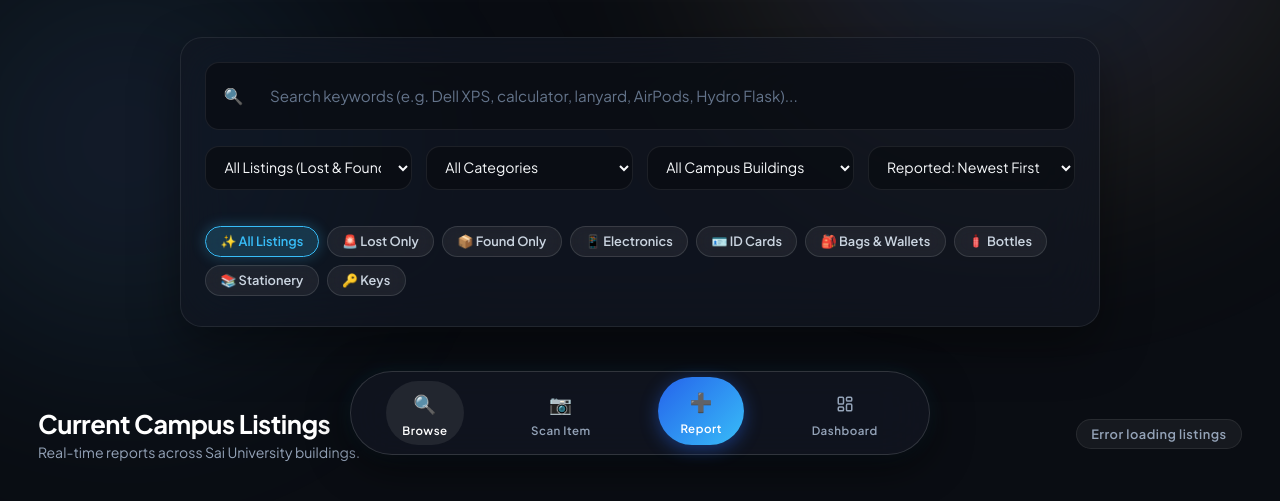
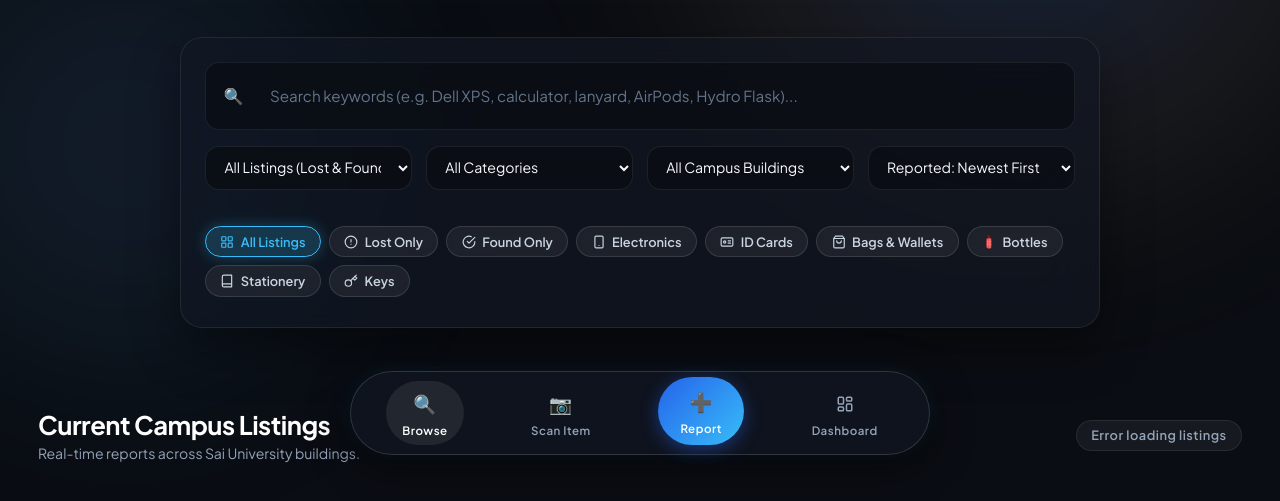
Before and after one commit to Code-with-VictoryMan/LOST---FOUND-WEBSITE-, a website: page public/index.html in a window 1280 px wide. Shown: the part 331-832 px from the top of the page. Drawn offline with Linux system fonts and the light colour scheme; no server answers.

Commit message:
style(ui): replace category filter chip emojis with crisp uniform SVG icons

```diff
--- a/public/index.html
+++ b/public/index.html
@@ -159,15 +159,36 @@
 
         <!-- Quick Filter Category & Type Chips -->
         <div class="quick-filter-chips" id="quickFilterChips" style="margin-top:0.85rem;">
-          <button type="button" class="chip active" data-type="all" data-cat="all">✨ All Listings</button>
-          <button type="button" class="chip hidden" id="chipMyReports" data-user-filter="me" style="border-color:var(--accent-amber);color:var(--accent-amber);font-weight:600;">👤 My Reported Items</button>
-          <button type="button" class="chip" data-type="lost" data-cat="all">🚨 Lost Only</button>
-          <button type="button" class="chip" data-type="found" data-cat="all">📦 Found Only</button>
-          <button type="button" class="chip" data-cat="Electronics &amp; Gadgets">📱 Electronics</button>
-          <button type="button" class="chip" data-cat="Student ID &amp; Cards">🪪 ID Cards</button>
-          <button type="button" class="chip" data-cat="Wallets &amp; Bags">🎒 Bags &amp; Wallets</button>
+          <button type="button" class="chip active" data-type="all" data-cat="all">
+            <svg width="14" height="14" viewBox="0 0 24 24" fill="none" stroke="currentColor" stroke-width="2" stroke-linecap="round" stroke-linejoin="round" aria-hidden="true"><rect x="3" y="3" width="7" height="7" rx="1"/><rect x="14" y="3" width="7" height="7" rx="1"/><rect x="14" y="14" width="7" height="7" rx="1"/><rect x="3" y="14" width="7" height="7" rx="1"/></svg>
+            All Listings
+          </button>
+          <button type="button" class="chip hidden" id="chipMyReports" data-user-filter="me" style="border-color:var(--accent-amber);color:var(--accent-amber);font-weight:600;">
+            <svg width="14" height="14" viewBox="0 0 24 24" fill="none" stroke="currentColor" stroke-width="2" stroke-linecap="round" stroke-linejoin="round" aria-hidden="true"><path d="M19 21v-2a4 4 0 0 0-4-4H9a4 4 0 0 0-4 4v2"/><circle cx="12" cy="7" r="4"/></svg>
+            My Reported Items
+          </button>
+          <button type="button" class="chip" data-type="lost" data-cat="all">
+            <svg width="14" height="14" viewBox="0 0 24 24" fill="none" stroke="currentColor" stroke-width="2" stroke-linecap="round" stroke-linejoin="round" aria-hidden="true"><circle cx="12" cy="12" r="10"/><line x1="12" y1="8" x2="12" y2="12"/><line x1="12" y1="16" x2="12.01" y2="16"/></svg>
+            Lost Only
+          </button>
+          <button type="button" class="chip" data-type="found" data-cat="all">
+            <svg width="14" height="14" viewBox="0 0 24 24" fill="none" stroke="currentColor" stroke-width="2" stroke-linecap="round" stroke-linejoin="round" aria-hidden="true"><path d="M22 11.08V12a10 10 0 1 1-5.93-9.14"/><polyline points="22 4 12 14.01 9 11.01"/></svg>
+            Found Only
+          </button>
+          <button type="button" class="chip" data-cat="Electronics &amp; Gadgets">
+            <svg width="14" height="14" viewBox="0 0 24 24" fill="none" stroke="currentColor" stroke-width="2" stroke-linecap="round" stroke-linejoin="round" aria-hidden="true"><rect x="5" y="2" width="14" height="20" rx="2" ry="2"/><line x1="12" y1="18" x2="12.01" y2="18"/></svg>
+            Electronics
+          </button>
+          <button type="button" class="chip" data-cat="Student ID &amp; Cards">
+            <svg width="14" height="14" viewBox="0 0 24 24" fill="none" stroke="currentColor" stroke-width="2" stroke-linecap="round" stroke-linejoin="round" aria-hidden="true"><rect x="2" y="5" width="20" height="14" rx="2"/><circle cx="8" cy="12" r="2"/><line x1="14" y1="10" x2="18" y2="10"/><line x1="14" y1="14" x2="18" y2="14"/></svg>
+            ID Cards
+          </button>
+          <button type="button" class="chip" data-cat="Wallets &amp; Bags">
+            <svg width="14" height="14" viewBox="0 0 24 24" fill="none" stroke="currentColor" stroke-width="2" stroke-linecap="round" stroke-linejoin="round" aria-hidden="true"><path d="M6 2 3 6v14a2 2 0 0 0 2 2h14a2 2 0 0 0 2-2V6l-3-4Z"/><line x1="3" y1="6" x2="21" y2="6"/><path d="M16 10a4 4 0 0 1-8 0"/></svg>
+            Bags &amp; Wallets
+          </button>
           <button type="button" class="chip" data-cat="Water Bottles &amp; Flasks">
-            <svg class="chip-bottle-icon" viewBox="0 0 24 24" width="14" height="14" style="display:inline-block; vertical-align:-2px; margin-right:4px;" aria-hidden="true">
+            <svg class="chip-bottle-icon" viewBox="0 0 24 24" width="14" height="14" style="display:inline-block;" aria-hidden="true">
               <defs>
                 <linearGradient id="redBottleGrad" x1="0%" y1="0%" x2="100%" y2="0%">
                   <stop offset="0%" stop-color="#dc2626"/>
@@ -188,10 +209,17 @@
               <line x1="8.5" y1="14" x2="15.5" y2="14" stroke="#ffffff" stroke-width="0.8" stroke-linecap="round" opacity="0.45"/>
               <line x1="8.5" y1="17" x2="15.5" y2="17" stroke="#ffffff" stroke-width="0.8" stroke-linecap="round" opacity="0.45"/>
               <line x1="9" y1="7.5" x2="9" y2="21" stroke="#ffffff" stroke-width="0.9" stroke-linecap="round" opacity="0.55"/>
-            </svg>Bottles
+            </svg>
+            Bottles
           </button>
-          <button type="button" class="chip" data-cat="Books &amp; Stationery">📚 Stationery</button>
-          <button type="button" class="chip" data-cat="Keys &amp; Access Cards">🔑 Keys</button>
+          <button type="button" class="chip" data-cat="Books &amp; Stationery">
+            <svg width="14" height="14" viewBox="0 0 24 24" fill="none" stroke="currentColor" stroke-width="2" stroke-linecap="round" stroke-linejoin="round" aria-hidden="true"><path d="M4 19.5v-15A2.5 2.5 0 0 1 6.5 2H20v20H6.5a2.5 2.5 0 0 1 0-5H20"/></svg>
+            Stationery
+          </button>
+          <button type="button" class="chip" data-cat="Keys &amp; Access Cards">
+            <svg width="14" height="14" viewBox="0 0 24 24" fill="none" stroke="currentColor" stroke-width="2" stroke-linecap="round" stroke-linejoin="round" aria-hidden="true"><circle cx="7.5" cy="15.5" r="5.5"/><path d="m21 2-9.6 9.6"/><path d="m15.5 7.5 3 3L22 7l-3-3"/></svg>
+            Keys
+          </button>
         </div>
       </div>
     </div>
--- a/public/styles.css
+++ b/public/styles.css
@@ -1814,10 +1814,13 @@ select:focus, input:focus, textarea:focus {
 .quick-filter-chips::-webkit-scrollbar { display: none; }
 
 .chip {
+  display: inline-flex;
+  align-items: center;
+  gap: 0.4rem;
   background: rgba(255, 255, 255, 0.06);
   border: 1px solid rgba(255, 255, 255, 0.12);
   color: #cbd5e1;
-  padding: 0.4rem 0.9rem;
+  padding: 0.42rem 0.9rem;
   border-radius: 999px;
   font-size: 0.8rem;
   font-weight: 600;
```
